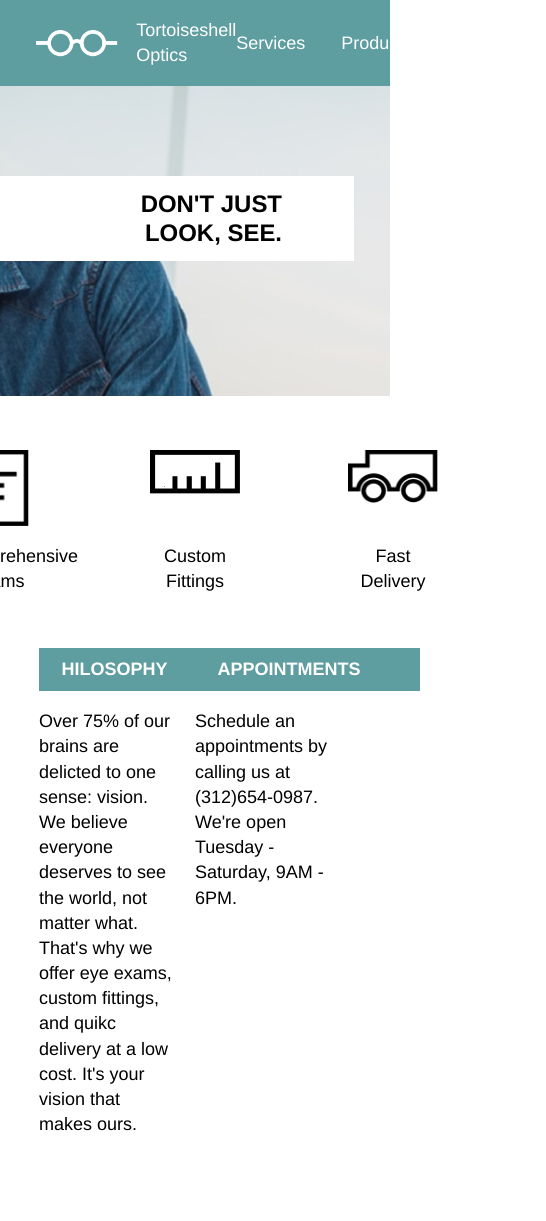
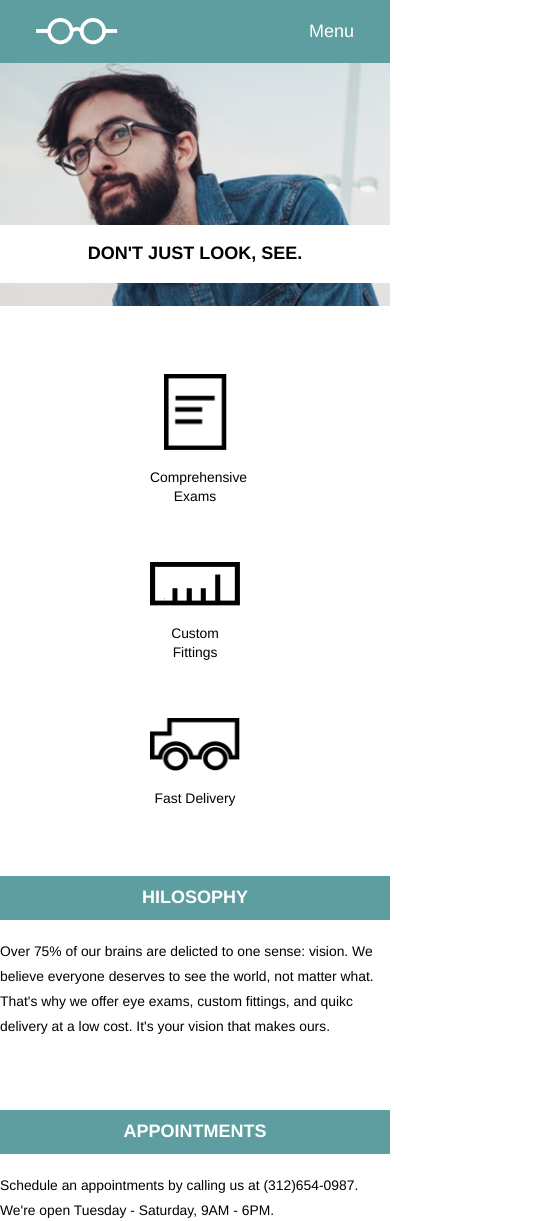
Before and after one commit to melodydai/Tortoiseshell-Optics, a plain HTML site: page index.html in a window 390 px wide. Shown: the top 1221 px of the page, 546 px wide, since content can reach past the window. Drawn offline with Linux system fonts and the light colour scheme.

Commit message:
project completed

```diff
--- a/index.html
+++ b/index.html
@@ -22,10 +22,13 @@
             <span>Tortoiseshell Optics</span>
           </div>
           <div class="nav list">
-            <ul>
+            <ul class="details">
               <li>Services</li>
               <li>Products</li>
               <li>Contact</li>
+            </ul>
+            <ul class="menu">
+              <li>Menu</li>
             </ul>
           </div>
         </div>
--- a/resources/css/style.css
+++ b/resources/css/style.css
@@ -55,6 +55,10 @@ li {
   padding-right: 2rem;
 }
 
+.menu {
+  display: none;
+}
+
 @media only screen and (max-width: 1024px) {
   .mainbanner {
     height: 22rem;
@@ -68,6 +72,26 @@ li {
 
   .navbar .container {
     margin-top: 0;
+  }
+}
+
+@media only screen and (max-width: 480px) {
+  .nav span {
+    display: none;
+  }
+
+  .details {
+    display: none;
+  }
+
+  .menu {
+    display: inline;
+  }
+
+  .mainbanner {
+    height: 17rem;
+    width: auto;
+    background-position: 20%;
   }
 }
 
@@ -100,6 +124,17 @@ h1 {
     padding: 0.75rem 4rem;
     margin-right: 2rem;
     margin-top: 5rem;
+  }
+}
+
+@media only screen and (max-width: 480px) {
+  h1 {
+    width: 100%;
+    padding: 1rem 0;
+    margin-top: 9rem;
+    text-align: center;
+    font-size: 1rem;
+    margin-right: 0;
   }
 }
 
@@ -138,6 +173,25 @@ h1 {
   height: auto;
 }
 
+@media only screen and (max-width: 480px) {
+  .services .container {
+    margin: 2.23rem 0;
+    font-size: 0.77rem;
+    flex-direction: column;
+    align-items: center;
+  }
+
+  .service {
+    margin: 1.54rem 0;
+    height: auto;
+    width: 5rem;
+  }
+
+  .service span {
+    padding-top: 1rem;
+  }
+}
+
 /* info */
 .info .container {
   display: flex;
@@ -158,6 +212,30 @@ h4 {
 .philosophy, .appointments {
   width: 35%;
   padding-right: 5%;
+}
+
+@media only screen and (max-width: 480px) {
+  .info .container {
+    flex-direction: column;
+    justify-content: space-between;
+  }
+
+  .philosophy, .appointments {
+    width: 100%;
+    margin-bottom: 4rem;
+    padding-right: 0;
+  }
+
+  h4 {
+    width: 100%;
+    text-align: center;
+    padding: 0.5rem 0;
+  }
+
+  .philosophy span, .appointments span {
+    font-size: 0.77rem;
+    padding-top: 1rem;
+  }
 }
 
 /* footer */
@@ -183,3 +261,19 @@ footer .container {
 .footer {
   padding: 4rem 4rem;
 }
+
+@media only screen and (max-width: 1024px) {
+  footer .container {
+    width: 100%;
+  }
+}
+
+@media only screen and (max-width: 480px) {
+  .footer span {
+    display: none;
+  }
+
+  footer .container {
+    justify-content: center;
+  }
+}
```
